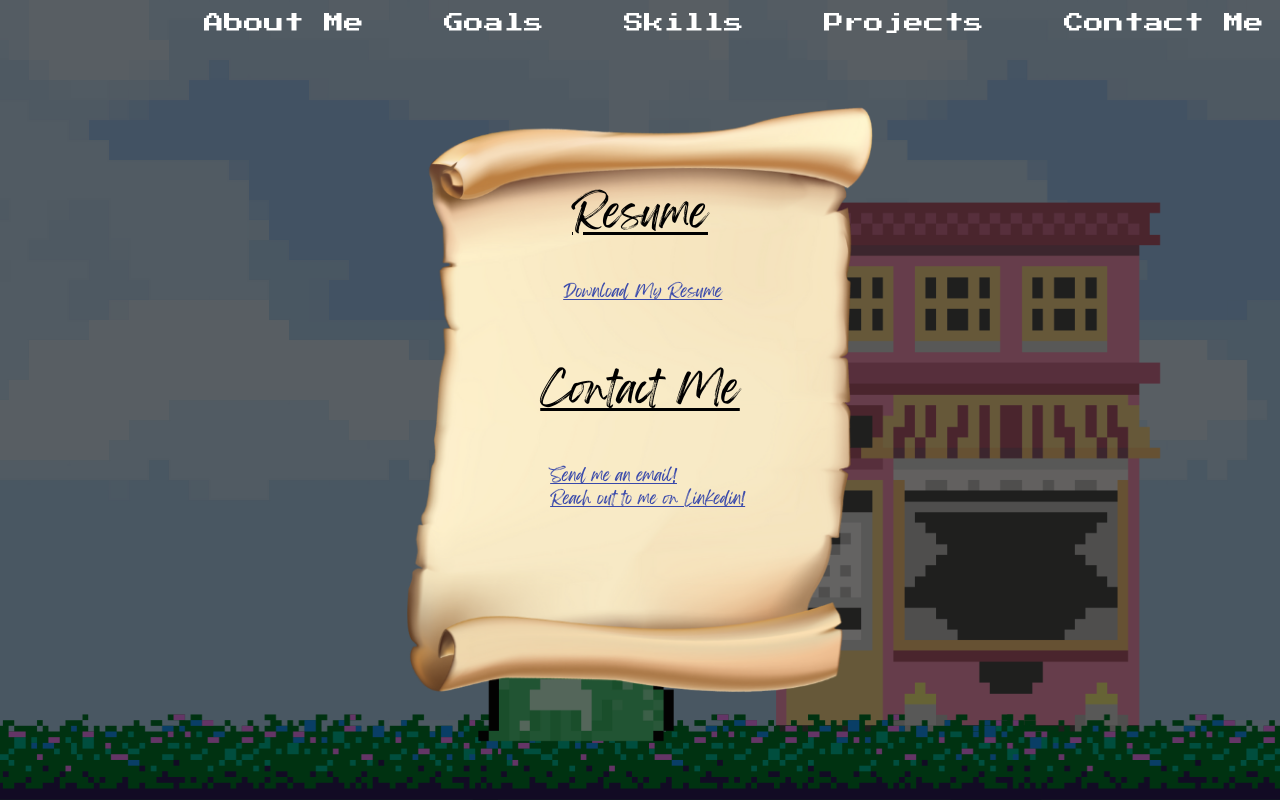
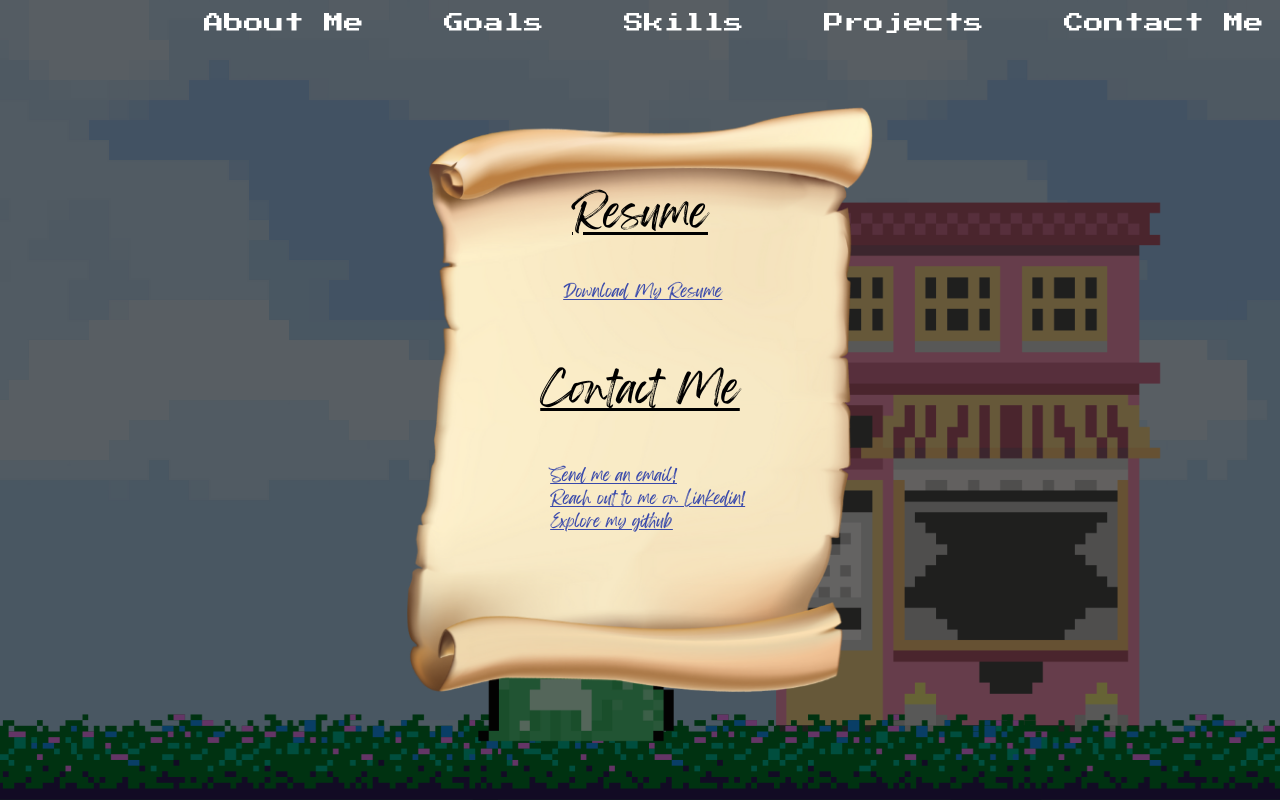
Before and after one commit to haleemairfan/personal-portfolio, a React (Create React App) app: page /contact in a window 1280 px wide. Built offline with nearby package versions, Linux system fonts and the light colour scheme.

Commit message:
Add links to github

```diff
--- a/src/javascript/components/FullScreenPrompt.js
+++ b/src/javascript/components/FullScreenPrompt.js
@@ -13,7 +13,6 @@ export default function FullScreenPrompt({ onClose }) {
         } else if (element.msRequestFullscreen) {
             element.msRequestFullscreen();
         } else if (window.screen.orientation && window.screen.orientation.lock) {
-            // Handle mobile-specific full-screen behavior
             window.screen.orientation.lock("landscape").catch((err) => {
                 console.error("Error locking screen orientation:", err);
             });
--- a/src/javascript/pages/Contact/Contact.js
+++ b/src/javascript/pages/Contact/Contact.js
@@ -46,7 +46,11 @@ export default function Contact() {
                 </a> <br/>
                 <a href="https://www.linkedin.com/in/haleema-irfan-5b7054268">
                     Reach out to me on Linkedin!
+                </a> <br/>
+                <a href="https://github.com/haleemairfan">
+                    Explore my github
                 </a>
+
             </p>
 
 
```
